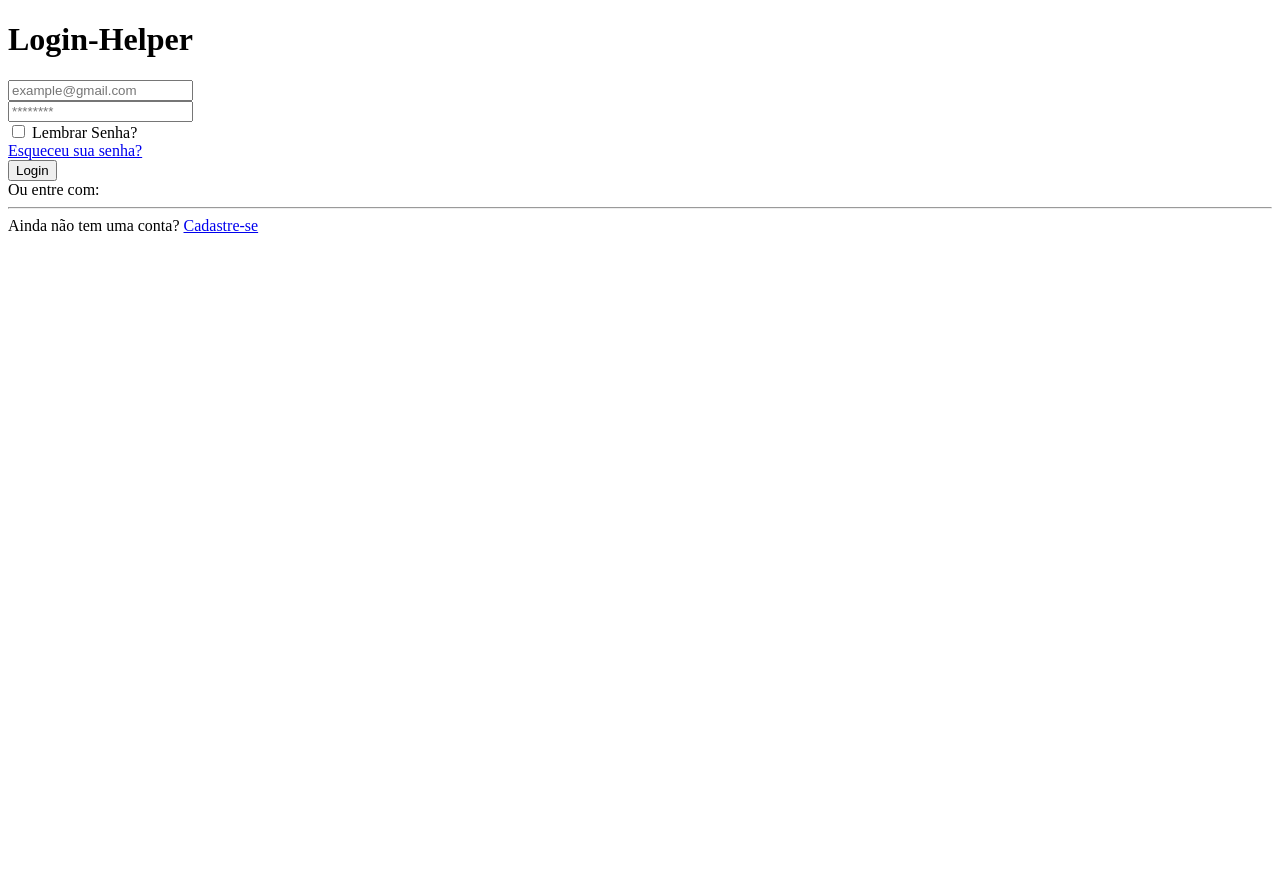
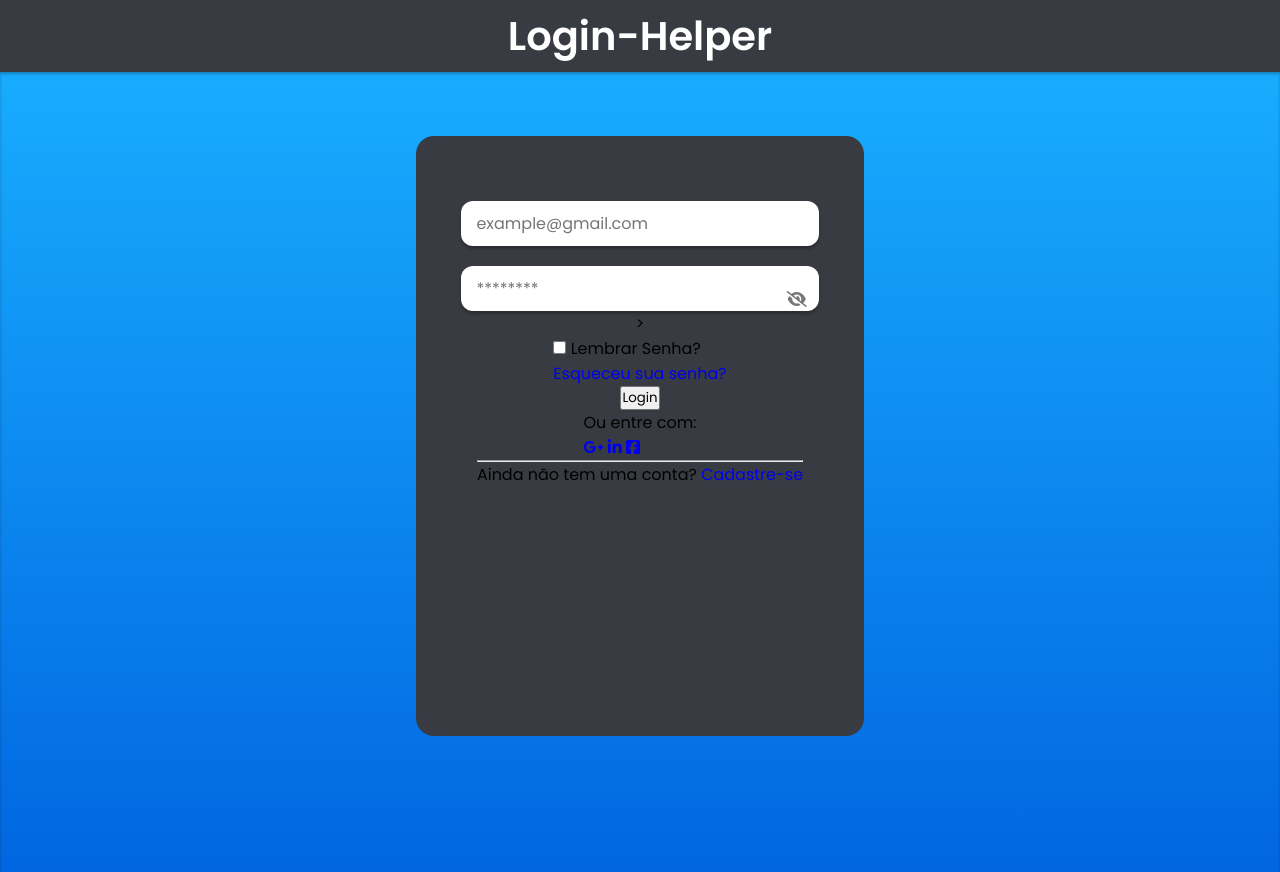
Before and after one commit to dhionasrm/Login, a plain HTML site: page index.html in a window 1280 px wide. Before the commit the page ends 800 px from the top, so only its background shows below. Drawn offline with Linux system fonts and the light colour scheme.

Commit message:
Inserindo CSS

```diff
--- a/css/styles.css
+++ b/css/styles.css
@@ -0,0 +1,95 @@
+* {
+    margin: 0;
+    padding: 0;
+    box-sizing: border-box;
+    font-family: 'Poppins', sans-serif;
+    text-decoration: none;
+}
+
+header {
+   min-height: 9vh;
+   display: flex;
+   align-items: center;
+   justify-content: center;
+   background-color: #383c42;
+}
+
+header h1 {
+    font-size: 2.5em;
+    color: #fff;
+}
+
+main {
+    width: 100%;
+    min-height: 100vh;
+    background: linear-gradient(#18acfe, #0166e1);
+
+    display: flex;
+    justify-content: center;
+
+    box-shadow: inset 0px 2px 3px rgba(0, 0, 0, 0.25);
+}
+
+main form {
+    margin-top: 5%;
+    width: 35%;
+    height: 75vh;
+    background-color: #383c42;
+    box-shadow: 0px 3px 4px rgba(0, 0, 0, 0.4) inset 0px 4px 4px rgba(0, 0, 0, 0.25);
+    border-radius: 18px;
+    padding: 2%;
+
+    display: flex;
+    flex-direction: column;
+    align-items: center;
+}
+
+main form .inputs-container {
+    margin-top: 10%;
+    width: 100%;
+
+    display: flex;
+    flex-direction: column;
+    align-items: center;
+}
+
+main form .inputs-container input {
+    width: 90%;
+    height: 45px;
+    padding: 8px 15px;
+    border: 0;
+    outline: 0;
+    border-radius: 12px;
+
+    font-size: 16px;
+    color: #312e42;
+
+    box-shadow: 0px 3px 3px rgba(0, 0, 0, 0.25);
+}
+
+main form .inputs-container input:focus {
+    box-shadow: inset 1px 4px 7px rgba(0, 0, 0, 0.5)
+}
+
+main form .password-container {
+    margin-top: 5%;
+    width: 100%;
+    position: relative;
+
+    display: flex;
+    flex-direction: column;
+    align-items: center;
+
+}
+
+main form .password-container i {
+    position: absolute;
+    right: 8%;
+    top: 35%;
+    color: #777;
+    cursor: pointer;
+}
+
+main form .password-container #eye {
+    display: none;
+}
--- a/index.html
+++ b/index.html
@@ -27,8 +27,8 @@
 
                   <div class="password-container">
                       <input type="password" id="field-password" class="field-password" placeholder="********">
-                      <i></i>
-                      <i></i>
+                      <i class="fas fa-eye" id="eye"></i>>
+                      <i class="fas fa-eye-slash" id="eye-slash"></i>
                   </div>
                 </section>
 
@@ -47,9 +47,9 @@
                     <span>Ou entre com:</span>
 
                     <aside>
-                        <a href="#"><i></i></a>
-                        <a href="#"><i></i></a>
-                        <a href="#"><i></i></a>
+                        <a href="#"><i class="fab fa-google-plus-g"></i></a>
+                        <a href="#"><i class="fab fa-linkedin-in"></i></a>
+                        <a href="#"><i class="fab fa-facebook-square"></i></a>
                     </aside>
                 </section>
 
```
